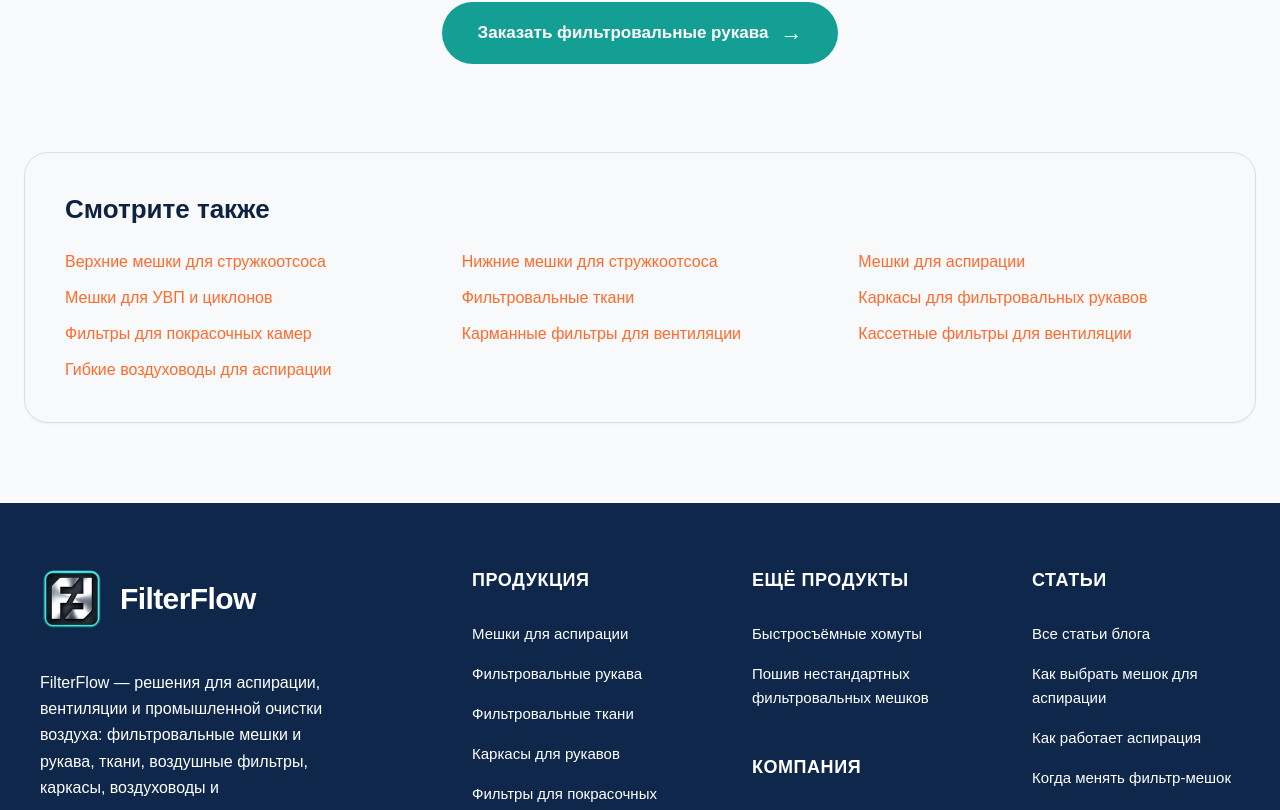
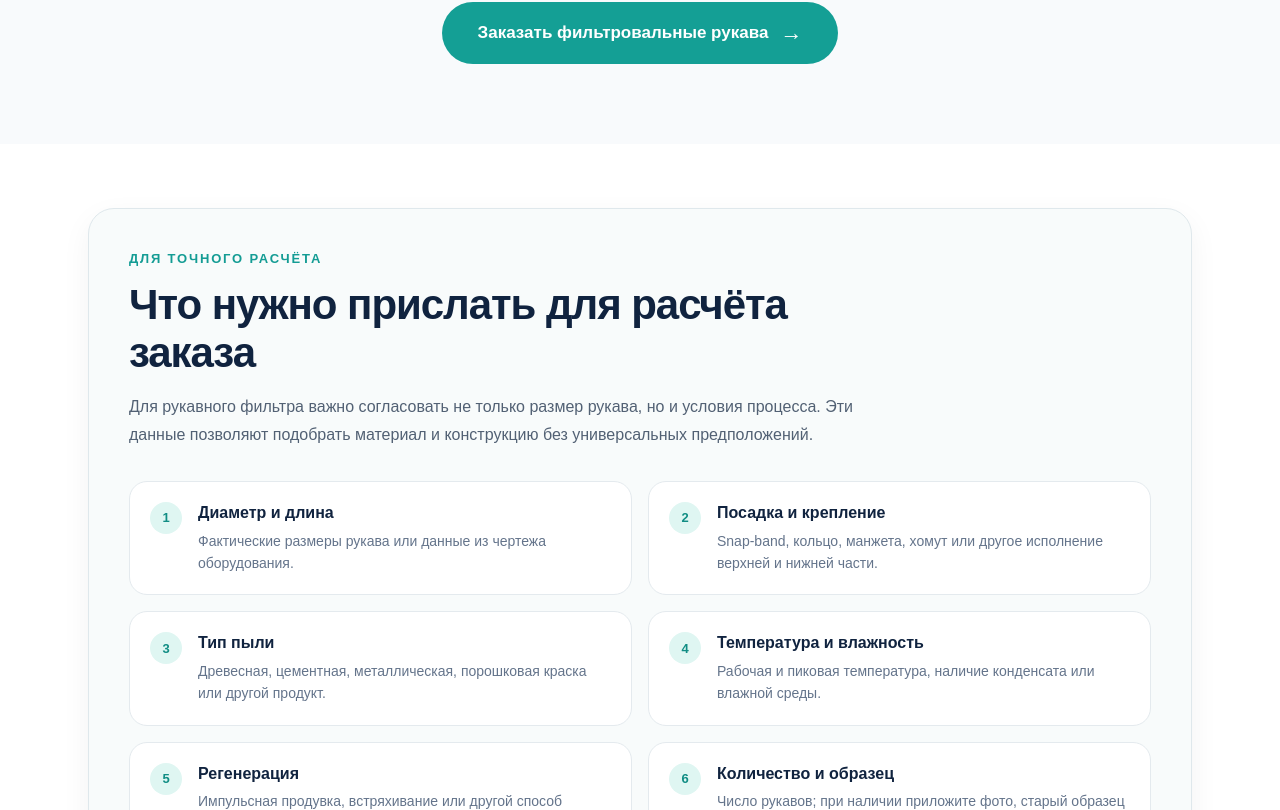
Before and after one commit to karipupkina-ux/filterflow-next, a Next.js app: page /filtracionnye-rukava in a window 1280 px wide. Shown: the part 9310-10120 px from the top of the page. Built offline with nearby package versions, Linux system fonts and the light colour scheme.

Commit message:
SEO UX: add calculation checklist to filter sleeves

```diff
--- a/app/filtracionnye-rukava/page.tsx
+++ b/app/filtracionnye-rukava/page.tsx
@@ -7,6 +7,7 @@ import Navigation from "../components/Navigation";
 import BreadcrumbJsonLd from "../components/BreadcrumbJsonLd";
 import ServiceJsonLd from "../components/ServiceJsonLd";
 import SeeAlsoLinks from "../components/SeeAlsoLinks";
+import CalculationChecklist from "../components/CalculationChecklist";
 
 export default function FiltracionnyeRukavaPage() {
   const [openFaq, setOpenFaq] = useState<number | null>(null);
@@ -1496,6 +1497,19 @@ export default function FiltracionnyeRukavaPage() {
         </div>
       </section>
 
+      <CalculationChecklist
+        intro="Для рукавного фильтра важно согласовать не только размер рукава, но и условия процесса. Эти данные позволяют подобрать материал и конструкцию без универсальных предположений."
+        href="/kontakty/"
+        items={[
+          { title: "Диаметр и длина", text: "Фактические размеры рукава или данные из чертежа оборудования." },
+          { title: "Посадка и крепление", text: "Snap-band, кольцо, манжета, хомут или другое исполнение верхней и нижней части." },
+          { title: "Тип пыли", text: "Древесная, цементная, металлическая, порошковая краска или другой продукт." },
+          { title: "Температура и влажность", text: "Рабочая и пиковая температура, наличие конденсата или влажной среды." },
+          { title: "Регенерация", text: "Импульсная продувка, встряхивание или другой способ очистки рукавов." },
+          { title: "Количество и образец", text: "Число рукавов; при наличии приложите фото, старый образец или маркировку." },
+        ]}
+      />
+
       <SeeAlsoLinks excludeHref="/filtracionnye-rukava/" />
 
       {/* Плавающие контакты */}
```
